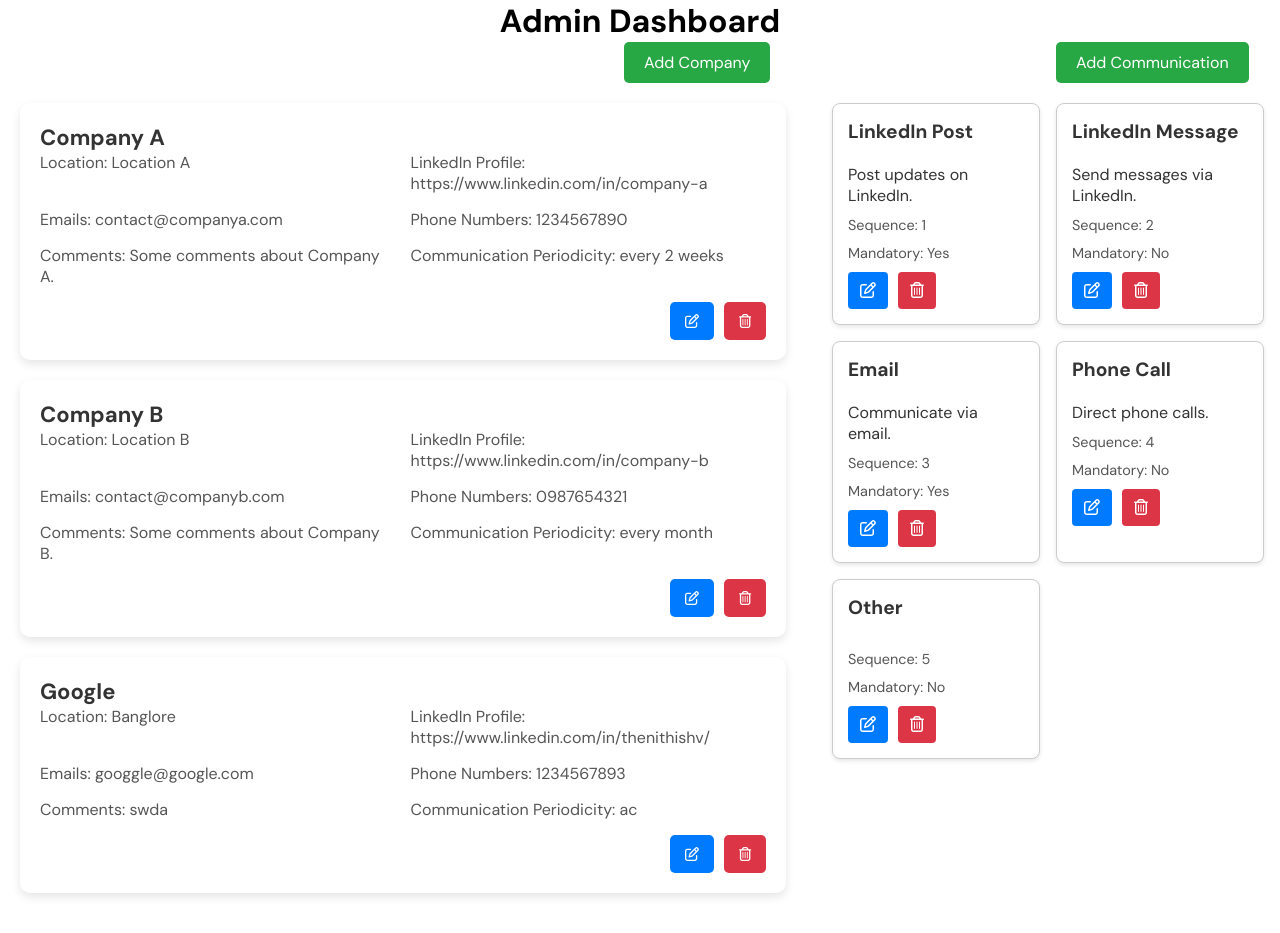
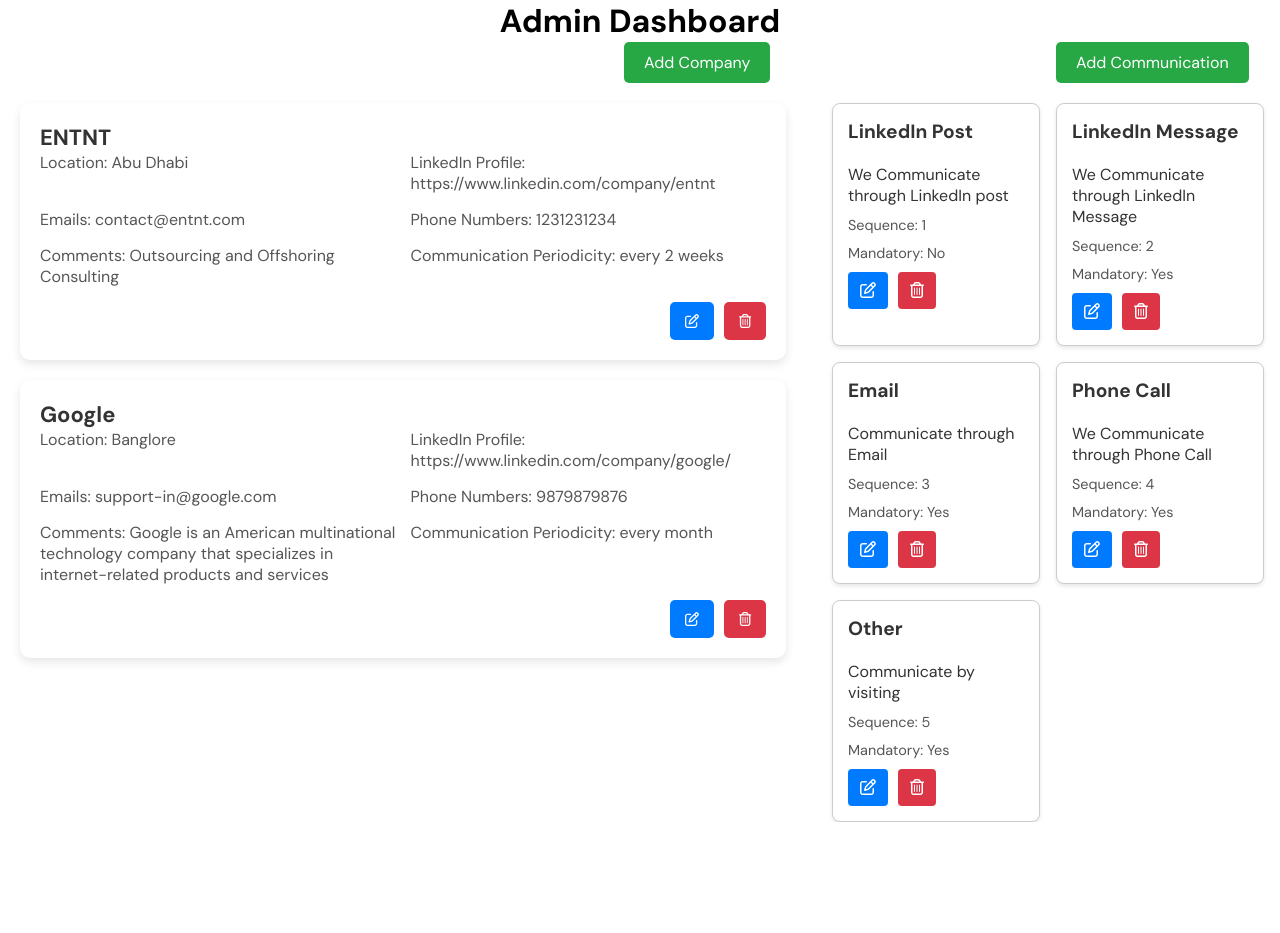
Before and after one commit to thenithishv/CalenderApp, a React (Vite) app: page /admin in a window 1280 px wide. After the commit the page ends 822 px from the top, so only its background shows below. Built offline with nearby package versions, Linux system fonts and the light colour scheme; data requests are answered from the project's data file; a web font is replaced by a local one.

Commit message:
Fixed few bugs

```diff
--- a/src/admin/adminSlice.js
+++ b/src/admin/adminSlice.js
@@ -1,11 +1,11 @@
-
 // src/admin/adminSlice.js
 import { createSlice } from '@reduxjs/toolkit';
 import axios from 'axios';
 
 const initialState = {
     companies: [],
-    communicationMethods: [], // Added for communication methods
+    communicationMethods: [],
+    error: null, // Added for error handling
 };
 
 const adminSlice = createSlice({
@@ -42,58 +42,114 @@ const adminSlice = createSlice({
         deleteCommunicationMethod(state, action) {
             state.communicationMethods = state.communicationMethods.filter(method => method.id !== action.payload);
         },
+        setError(state, action) { // New reducer to handle errors
+            state.error = action.payload;
+        },
     },
 });
 
-export const { setCompanies, addCompany, updateCompany, deleteCompany,
-                setCommunicationMethods, addCommunicationMethod,
-                updateCommunicationMethod, deleteCommunicationMethod } = adminSlice.actions;
+// Export actions for use in components
+export const {
+    setCompanies,
+    addCompany,
+    updateCompany,
+    deleteCompany,
+    setCommunicationMethods,
+    addCommunicationMethod,
+    updateCommunicationMethod,
+    deleteCommunicationMethod,
+    setError
+} = adminSlice.actions;
+
+// Define the base URL for API requests
+const BASE_URL = 'http://localhost:3000';
 
 // Fetch companies from API
 export const fetchCompanies = () => async (dispatch) => {
-    const response = await axios.get('http://localhost:3000/companies');
+    try {
+        const response = await axios.get(`${BASE_URL}/companies`);
         dispatch(setCompanies(response.data));
+    } catch (error) {
+        console.error('Error fetching companies:', error); // Log full error for debugging
+        dispatch(setError(error.response?.data?.message || error.message)); // Dispatch error message on failure
+    }
 };
 
 // Create a new company
 export const createCompany = (company) => async (dispatch) => {
-    const response = await axios.post('http://localhost:3000/companies', company);
+    try {
+        const response = await axios.post(`${BASE_URL}/companies`, company);
         dispatch(addCompany(response.data));
+    } catch (error) {
+        console.error('Error creating company:', error); // Log full error for debugging
+        dispatch(setError(error.response?.data?.message || error.message)); // Dispatch error message on failure
+    }
 };
 
 // Edit an existing company
 export const editCompany = (company) => async (dispatch) => {
-    const response = await axios.put(`http://localhost:3000/companies/${company.id}`, company);
+    try {
+        const response = await axios.put(`${BASE_URL}/companies/${company.id}`, company);
         dispatch(updateCompany(response.data));
+    } catch (error) {
+        console.error('Error editing company:', error); // Log full error for debugging
+        dispatch(setError(error.response?.data?.message || error.message)); // Dispatch error message on failure
+    }
 };
 
 // Remove a company
 export const removeCompany = (id) => async (dispatch) => {
-    await axios.delete(`http://localhost:3000/companies/${id}`);
+    try {
+        await axios.delete(`${BASE_URL}/companies/${id}`);
         dispatch(deleteCompany(id));
+    } catch (error) {
+        console.error('Error deleting company:', error); // Log full error for debugging
+        dispatch(setError(error.response?.data?.message || error.message)); // Dispatch error message on failure
+    }
 };
 
 // Fetch communication methods from API
 export const fetchCommunicationMethods = () => async (dispatch) => {
-    const response = await axios.get('http://localhost:3000/communication-methods'); // Adjust the URL as needed
+    try {
+        const response = await axios.get(`${BASE_URL}/communication-methods`); // Adjust the URL as needed
         dispatch(setCommunicationMethods(response.data));
+    } catch (error) {
+        console.error('Error fetching communication methods:', error); // Log full error for debugging
+        dispatch(setError(error.response?.data?.message || error.message)); // Dispatch error message on failure
+    }
 };
 
 // Create a new communication method
 export const createCommunicationMethod = (method) => async (dispatch) => {
-    const response = await axios.post('http://localhost:3000/communication-methods', method); // Adjust the URL as needed
+    try {
+        const response = await axios.post(`${BASE_URL}/communication-methods`, method); // Adjust the URL as needed
         dispatch(addCommunicationMethod(response.data));
+    } catch (error) {
+        console.error('Error creating communication method:', error); // Log full error for debugging
+        dispatch(setError(error.response?.data?.message || error.message)); // Dispatch error message on failure
+    }
 };
 
 // Edit an existing communication method
 export const editCommunicationMethod = (method) => async (dispatch) => {
-    const response = await axios.put(`http://localhost:3000/communication-methods/${method.id}`, method); // Adjust the URL as needed
+    try {
+        const response = await axios.put(`${BASE_URL}/communication-methods/${method.id}`, method); // Adjust the URL as needed
         dispatch(updateCommunicationMethod(response.data));
+    } catch (error) {
+        console.error('Error editing communication method:', error); // Log full error for debugging
+        dispatch(setError(error.response?.data?.message || error.message)); // Dispatch error message on failure
+    }
 };
 
 // Remove a communication method
 export const removeCommunicationMethod = (id) => async (dispatch) => {
-    await axios.delete(`http://localhost:3000/communication-methods/${id}`); // Adjust the URL as needed
+    try {
+        await axios.delete(`${BASE_URL}/communication-methods/${id}`); // Adjust the URL as needed
         dispatch(deleteCommunicationMethod(id));
+    } catch (error) {
+        console.error('Error deleting communication method:', error); // Log full error for debugging
+        dispatch(setError(error.response?.data?.message || error.message)); // Dispatch error message on failure
+    }
 };
+
 export default adminSlice.reducer;
--- a/src/data/db.json
+++ b/src/data/db.json
@@ -1,83 +1,70 @@
 {
   "companies": [
     {
-      "id": 1,
-      "name": "Company A",
-      "location": "Location A",
-      "linkedinProfile": "https://www.linkedin.com/in/company-a",
+      "id": "2a8d",
+      "name": "ENTNT",
+      "location": "Abu Dhabi",
+      "linkedinProfile": "https://www.linkedin.com/company/entnt",
       "emails": [
-        "contact@companya.com"
+        "contact@entnt.com"
       ],
       "phoneNumbers": [
-        "1234567890"
+        "1231231234"
       ],
-      "comments": "Some comments about Company A.",
+      "comments": "Outsourcing and Offshoring Consulting",
       "communicationPeriodicity": "every 2 weeks"
     },
     {
-      "id": 2,
-      "name": "Company B",
-      "location": "Location B",
-      "linkedinProfile": "https://www.linkedin.com/in/company-b",
+      "id": "716a",
+      "name": "Google",
+      "location": "Banglore",
+      "linkedinProfile": "https://www.linkedin.com/company/google/",
       "emails": [
-        "contact@companyb.com"
+        "support-in@google.com"
       ],
       "phoneNumbers": [
-        "0987654321"
+        "9879879876"
       ],
-      "comments": "Some comments about Company B.",
+      "comments": "Google is an American multinational technology company that specializes in internet-related products and services",
       "communicationPeriodicity": "every month"
-    },
-    {
-      "id": "d533",
-      "name": "Google",
-      "location": "Banglore",
-      "linkedinProfile": "https://www.linkedin.com/in/thenithishv/",
-      "emails": [
-        "googgle@google.com"
-      ],
-      "phoneNumbers": [
-        "1234567893"
-      ],
-      "comments": "swda",
-      "communicationPeriodicity": "ac"
     }
   ],
   "communication-methods": [
     {
-      "id": 1,
+      "id": "2abc",
       "name": "LinkedIn Post",
-      "description": "Post updates on LinkedIn.",
-      "sequence": 1,
+      "description": "We Communicate through LinkedIn post",
+      "sequence": "1",
+      "mandatory": false
+    },
+    {
+      "id": "c46c",
+      "name": "LinkedIn Message",
+      "description": "We Communicate through LinkedIn Message",
+      "sequence": "2",
       "mandatory": true
     },
     {
-      "id": 2,
-      "name": "LinkedIn Message",
-      "description": "Send messages via LinkedIn.",
-      "sequence": 2,
-      "mandatory": false
-    },
-    {
-      "id": 3,
+      "id": "91a4",
       "name": "Email",
-      "description": "Communicate via email.",
-      "sequence": 3,
+      "description": "Communicate through Email",
+      "sequence": "3",
       "mandatory": true
     },
     {
-      "id": 4,
+      "id": "2981",
       "name": "Phone Call",
-      "description": "Direct phone calls.",
-      "sequence": 4,
-      "mandatory": false
+      "description": "We Communicate through Phone Call",
+      "sequence": "4",
+      "mandatory": true
     },
     {
-      "id": 5,
+      "id": "7a18",
       "name": "Other",
-      "description": "",
-      "sequence": 5,
-      "mandatory": false
+      "description": "Communicate by visiting",
+      "sequence": "5",
+      "mandatory": true,
+      "otherName": "Visting"
     }
   ]
 }
--- a/src/utils/formValidations.js
+++ b/src/utils/formValidations.js
@@ -44,7 +44,7 @@ export const validateCompanyForm = (name, location, emails, phoneNumbers, linked
    }
 
    // Validate LinkedIn profile URL
-   const linkedinRegEx = /^(http(s)?:\/\/)?(www\.)?linkedin\.com\/(pub|in|profile)\/([-a-zA-Z0-9]+)\/*/;
+   const linkedinRegEx = /^(http(s)?:\/\/)?(www\.)?linkedin\.com\/(pub|in|profile|company)\/([-a-zA-Z0-9]+)\/*/;
    if (linkedinProfile && !linkedinRegEx.test(linkedinProfile)) {
        valid = false;
        invalid.linkedinProfile = 'Enter a valid LinkedIn profile URL';
```
Lines whose indentation alone changed are shown as unchanged.
